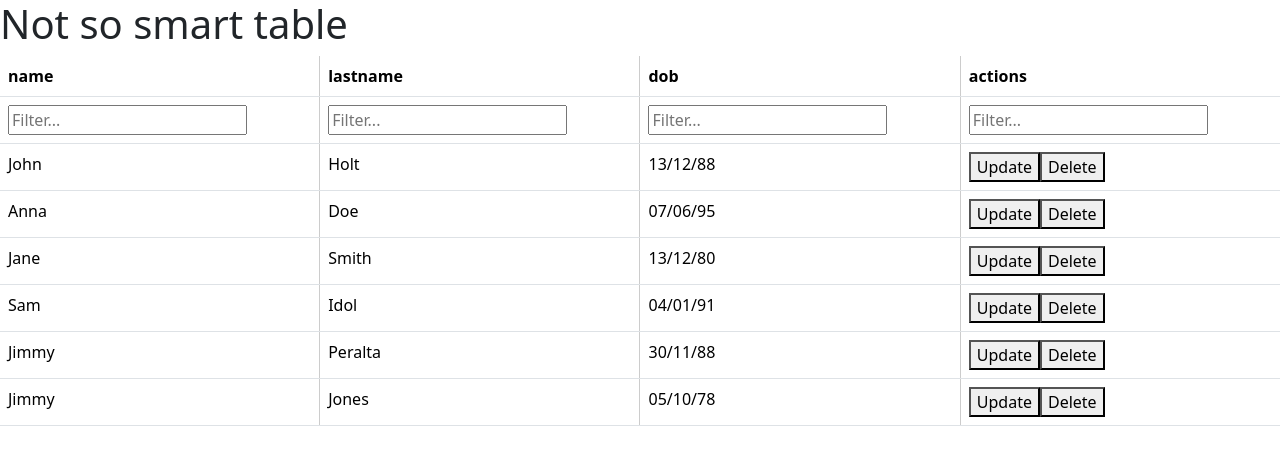
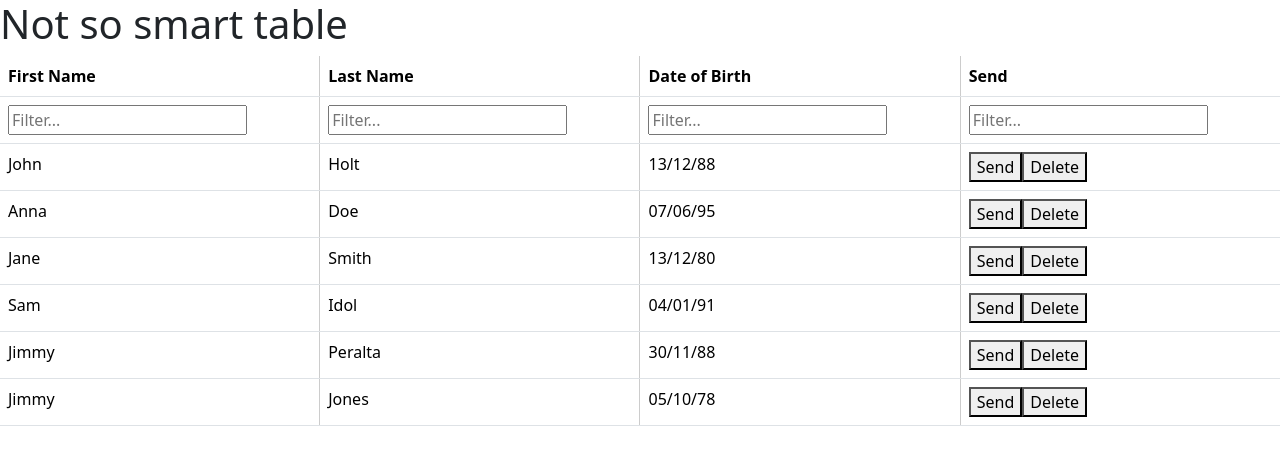
Before and after one commit to herbataszatana/angularTable, an Angular app in the folder angularBits/: page / in a window 1280 px wide. Shown: the top 464 px of the page. Built offline with nearby package versions, Linux system fonts and the light colour scheme.

Commit message:
Fix up header

```diff
--- a/angularBits/src/app/components/table/table.component.html
+++ b/angularBits/src/app/components/table/table.component.html
@@ -2,7 +2,7 @@
   <thead class="thead-dark">
     <tr>
       <th *ngFor="let column of settings" (click)="onHeaderClick(column)" class="sortable-header">
-        {{ column }}
+        {{ columnDisplayNames[column].length ? columnDisplayNames[column][0] : column }}
         <span *ngIf="sortColumn === column">
           {{ sortDirection === 'asc' ? '▲' : '▼' }}
         </span>
--- a/angularBits/src/app/components/table/table.component.ts
+++ b/angularBits/src/app/components/table/table.component.ts
@@ -8,7 +8,7 @@ import { Component, Input, Output, EventEmitter } from '@angular/core';
 export class TableComponent {
   @Input() data: any[] = [];
   @Input() settings: string[] = [];
-  @Input() columnDisplayNames: { [key: string]: string[] } = {}; // Updated input for column display names
+  @Input() columnDisplayNames: { [key: string]: string[] } = {};
 
   @Output() rowClicked: EventEmitter<any> = new EventEmitter<any>();
   @Output() actionClicked: EventEmitter<{ action: string, item: any }> = new EventEmitter<{ action: string, item: any }>();
--- a/angularBits/src/app/components/users/users.component.html
+++ b/angularBits/src/app/components/users/users.component.html
@@ -3,11 +3,7 @@
     [data]="fetchedData"
     [settings]="tableSettings"
     [columnDisplayNames]="columnDisplayNames"
-
+    (rowClicked)="onItemClicked($event) "
     (actionClicked)="onActionClicked($event.action, $event.item)"
     >
 </app-table>
-<!--
-    Rowclick option
-    (rowClicked)="onItemClicked($event) "
--->
--- a/angularBits/src/app/components/users/users.component.ts
+++ b/angularBits/src/app/components/users/users.component.ts
@@ -17,18 +17,16 @@ export class UsersComponent {
   ];
 
   columnDisplayNames: { [key: string]: string[] } = {
-    'name': [],
-    'lastname': [],
-    'dob': [],
-    'actions': ['Update', 'Delete'] // Actions for the 'actions' column
+    'name': ['First Name'],
+    'lastname': ['Last Name'],
+    'dob': ['Date of Birth'],
+    'actions': ['Send', 'Delete']
   };
-
   tableSettings = ['name', 'lastname', 'dob', 'actions'];
 
   onActionClicked(action: string, item: any) {
     console.log(`Clicked action '${action}' for item:`, item);
-    // Perform action based on the action type and item data
-    // Add your logic here to handle different actions
+
   }
 
   onItemClicked(item: any) {
```
